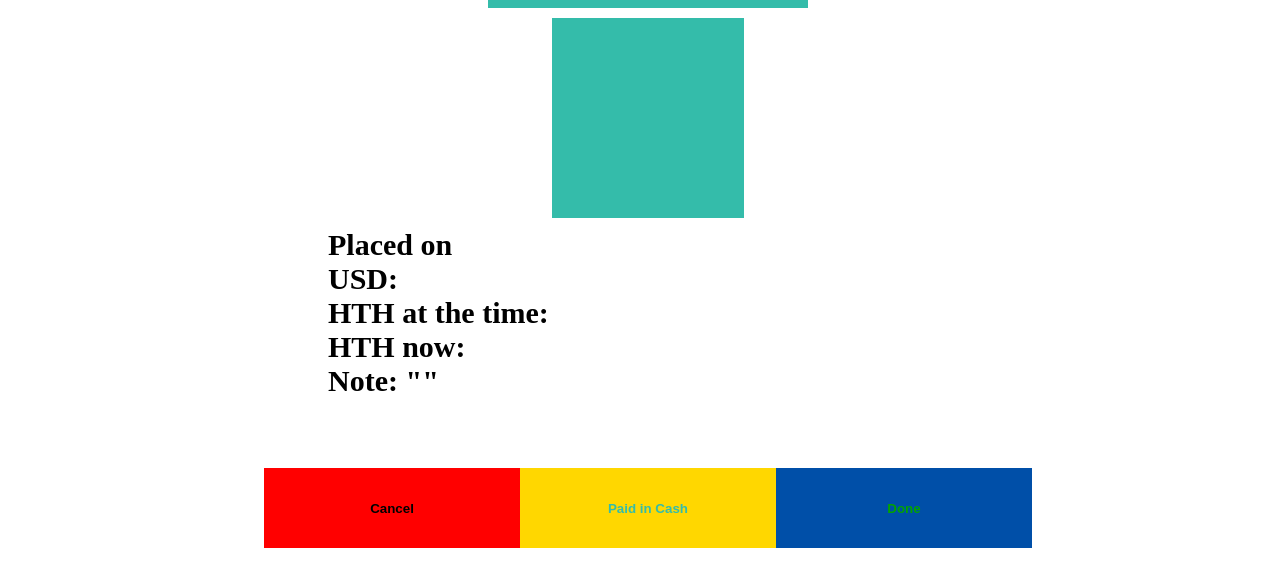
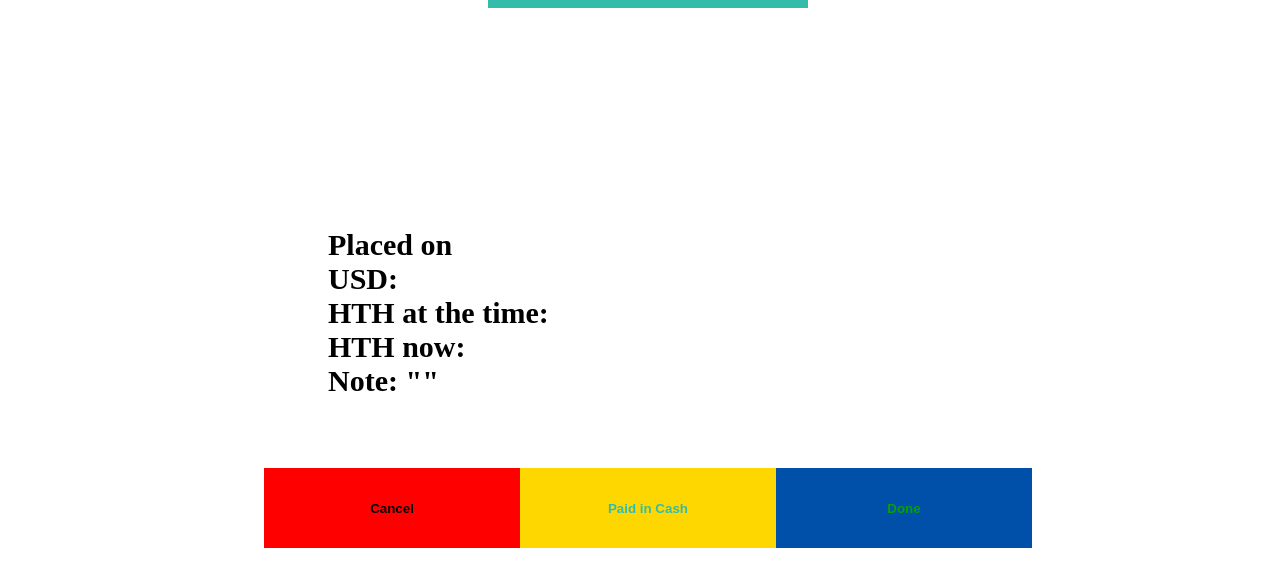
Before and after one commit to devilking6105/Payment-Processor, a website: page public/order.html in a window 1280 px wide. Shown: the part 212-798 px from the top of the page. Drawn offline with Linux system fonts and the light colour scheme; no server answers.

Commit message:
Update order.css

```diff
--- a/public/css/order.css
+++ b/public/css/order.css
@@ -31,9 +31,6 @@ h1 {
     top: 28.75%;
     height: 25%;
     width: 15%;
-    background-color: #34bcaa;
-    padding: 0;
-    border: none;
     margin-left: 42.5%;
     margin-right: 37.5%;
 }
```
